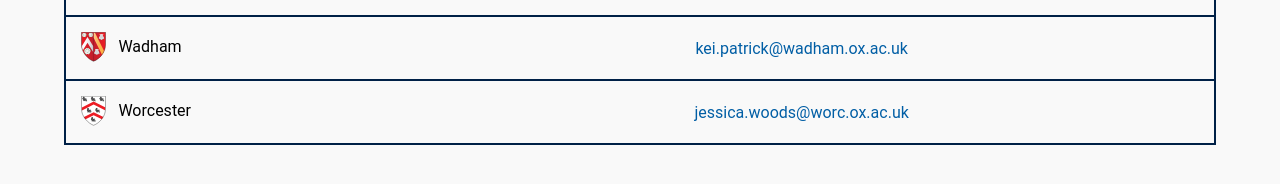
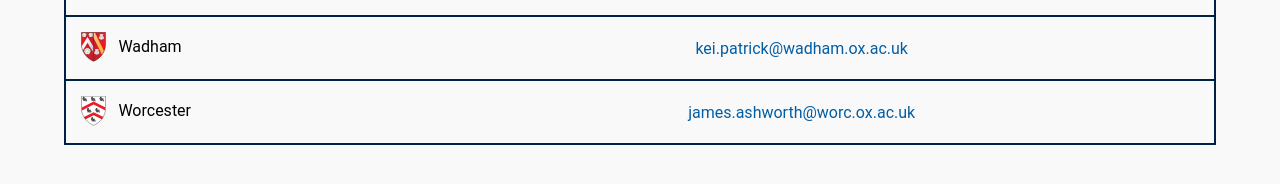
Before and after one commit to OUBaC/OUBaC.github.io, a Jekyll site: the page built from college-captains.html, in a window 1280 px wide and 900 px high, scrolled down 978 px. Shown: the part 705-889 px from the top of the window. Built offline with Jekyll 4.4.1, drawn with Linux system fonts in a browser that asks for light colours.

Commit message:
Update the college captains.

```diff
--- a/college-captains.html
+++ b/college-captains.html
@@ -96,7 +96,7 @@
    Captain: kei.patrick@wadham.ox.ac.uk
  - College: Worcester
    img: worcester
-   Captain: jessica.woods@worc.ox.ac.uk
+   Captain: james.ashworth@worc.ox.ac.uk
 ---
 <table cellspacing="0" cellpadding="0" class="responsive-table">
 	<thead>
```
